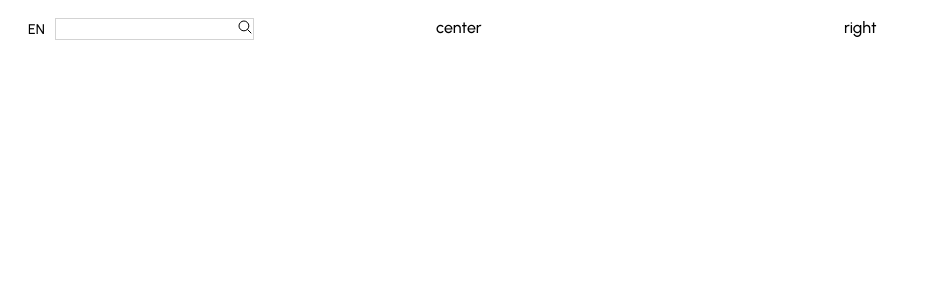
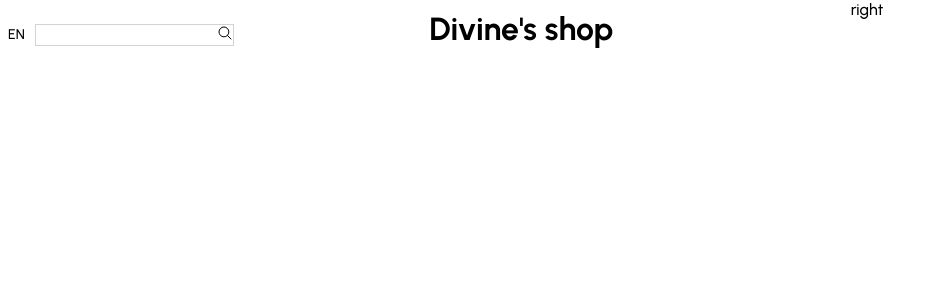
Before and after one commit to Divinity-dev/Divine-s-shop-frontend, a React (Create React App) app in the folder e-commerce/: page / in a window 1280 px wide. Shown: the top 300 px of the page, without its empty margins (0-936 px from the left). Built offline with nearby package versions, Linux system fonts and the light colour scheme.

Commit message:
add navbar

```diff
--- a/e-commerce/src/components/Navbar.css
+++ b/e-commerce/src/components/Navbar.css
@@ -1,3 +1,7 @@
+*{
+    margin-top: 0;
+}
+
 .container{
     height: 60px;
 
@@ -7,23 +11,29 @@
     padding: 10px 20px;
     display: flex;
     justify-content: space-between;
+    margin-top: 0;
+    padding: 0;
 }
 
 .left{
     flex: 1;
     display: flex;
     align-items: center;
+    margin-top: 0;
+    padding-top: 0;
 }
 
 .center{
     flex: 1;
+    display: flex;
+    align-items: center;
 }
 
 .right{
     flex: 1;
 }
 
-span{
+.en{
     font-size: 14px;
     cursor: pointer;
 }
@@ -36,3 +46,9 @@ span{
 .search input{
     border: none;
 }
+
+.shop{
+    font-weight: bold;
+    text-align: center;
+    margin-top: 10px;
+}
--- a/e-commerce/src/components/Navbar.jsx
+++ b/e-commerce/src/components/Navbar.jsx
@@ -6,15 +6,14 @@ const Navbar = () => {
     <div className='container'>
         <div className='wrapper'>
            <div className='left'>
-            <span>EN</span>
+            <span className='en'>EN</span>
             <div className='search'>
             <input />
             <ion-icon name="search-outline"></ion-icon>
             </div>
-
             </div>
            <div className='center'>
-              center
+           <h1 className='shop'>Divine's shop</h1>
            </div>
            <div className='right'>right</div>
         </div>
```
